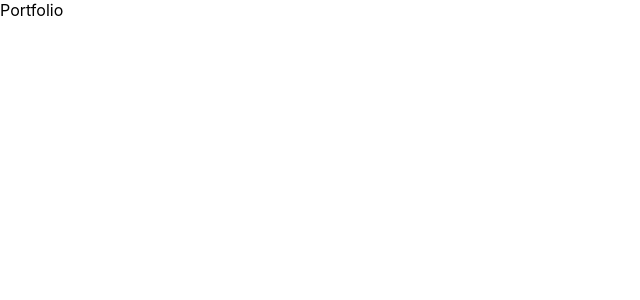
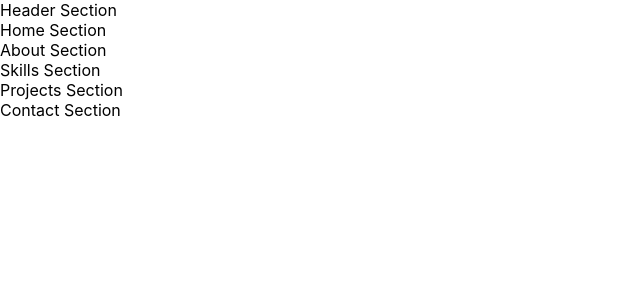
Before and after one commit to AMichalMurawski/portfolio, a React (Create React App) app: page / in a window 1280 px wide. Shown: the top 300 px of the page, without its empty margins (0-640 px from the left). Built offline with nearby package versions, Linux system fonts and the light colour scheme.

Commit message:
project layout

```diff
--- a/src/App.tsx
+++ b/src/App.tsx
@@ -1,4 +1,4 @@
-import React from "react";
+import React, { lazy } from "react";
 import {
   createBrowserRouter,
   Route,
@@ -6,11 +6,14 @@ import {
   Routes,
 } from "react-router-dom";
 
+const PortfolioPage = lazy(() => import('./pages/Portfolio'))
+const CVPage = lazy(() => import('./pages/CurriculumVitae'))
+
 const Root = () => {
   return (
     <Routes>
-      <Route index element={<div>Portfolio</div>} />
-      <Route path={"cv"} element={<div>Curriculum Vitae</div>} />
+      <Route index element={<PortfolioPage />} />
+      <Route path={"curriculum-vitae"} element={<CVPage />} />
     </Routes>
   );
 };
--- /dev/null
+++ b/src/components/sections/About/About.tsx
@@ -0,0 +1,5 @@
+import React from "react"
+
+export const About: React.FC = () => {
+    return <div>About Section</div>
+}
--- /dev/null
+++ b/src/components/sections/Contact/Contact.tsx
@@ -0,0 +1,5 @@
+import React from "react"
+
+export const Contact: React.FC = () => {
+    return <div>Contact Section</div>
+}
--- /dev/null
+++ b/src/components/sections/Header/Header.tsx
@@ -0,0 +1,5 @@
+import React from "react"
+
+export const Header: React.FC = () => {
+    return <div>Header Section</div>
+}
--- /dev/null
+++ b/src/components/sections/Home/Home.tsx
@@ -0,0 +1,5 @@
+import React from "react"
+
+export const Home: React.FC = () => {
+    return <div>Home Section</div>
+}
--- /dev/null
+++ b/src/components/sections/Projects/Projects.tsx
@@ -0,0 +1,5 @@
+import React from "react"
+
+export const Projects: React.FC = () => {
+    return <div>Projects Section</div>
+}
--- /dev/null
+++ b/src/components/sections/Skills/Skills.tsx
@@ -0,0 +1,5 @@
+import React from "react"
+
+export const Skills: React.FC = () => {
+    return <div>Skills Section</div>
+}
--- /dev/null
+++ b/src/components/sections/index.js
@@ -0,0 +1,6 @@
+export * from './About/About';
+export * from './Contact/Contact';
+export * from './Header/Header';
+export * from './Home/Home';
+export * from './Projects/Projects';
+export * from './Skills/Skills';
--- /dev/null
+++ b/src/pages/CurriculumVitae.tsx
@@ -0,0 +1,7 @@
+import React from "react"
+
+const CurriculumVitae: React.FC = () => {
+    return <div>Curriculum Vitae Page</div>
+}
+
+export default CurriculumVitae
--- /dev/null
+++ b/src/pages/Portfolio.tsx
@@ -0,0 +1,15 @@
+import React from "react"
+import { About, Contact, Header, Home, Projects, Skills } from "../components/sections"
+
+const Portfolio: React.FC = () => {
+    return <div>
+        <Header />
+        <Home />
+        <About />
+        <Skills />
+        <Projects />
+        <Contact />
+    </div>
+}
+
+export default Portfolio
```
Also changed, not shown: 2 other files (tests, documents, lock files or other folders).
